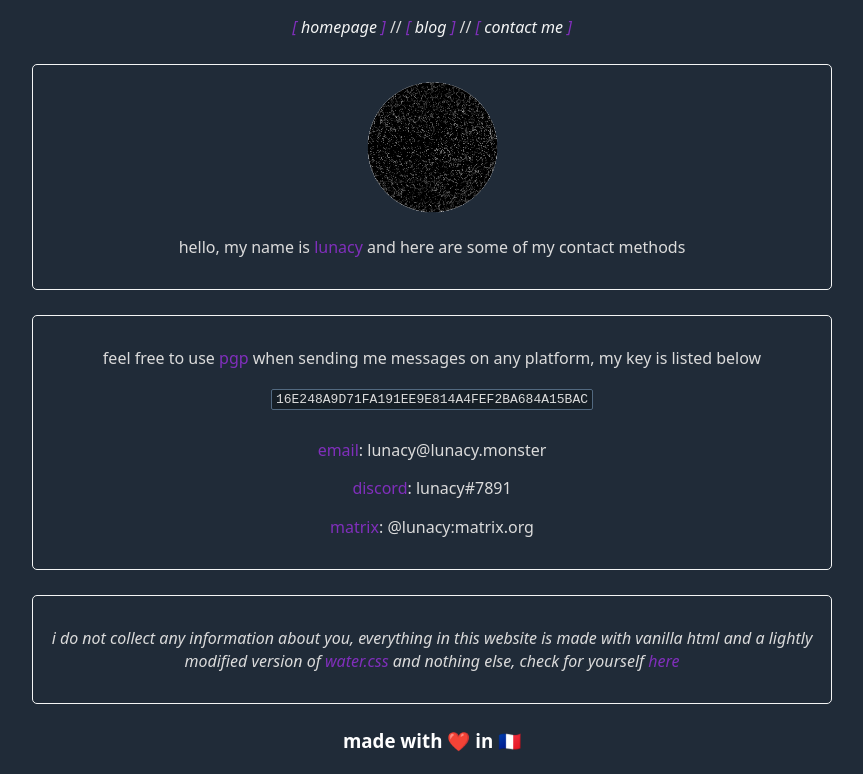
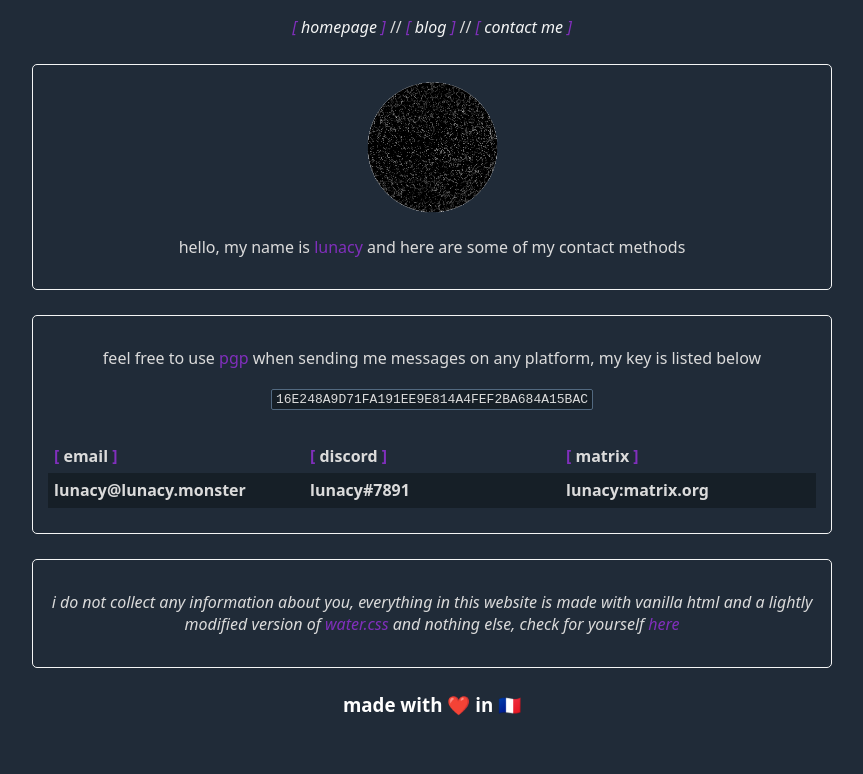
Before and after one commit to lunacy-monster/lunacy-monster.github.io, a plain HTML site: page contact-me/contact-me.html in a window 1280 px wide. Shown: the part 112-886 px from the top of the page, without its empty margins (208-1071 px from the left). After the commit the page ends 850 px from the top, so only its background shows below. Drawn offline with Linux system fonts and the light colour scheme.

Commit message:
contact me table
changed to a table instead of paragraphs like a dumby dumb dumb

```diff
--- a/contact-me/contact-me.html
+++ b/contact-me/contact-me.html
@@ -73,15 +73,36 @@
 
                 <div style="margin-bottom: 30px;"></div>
 
-                <p>
-                    <a>email</a>: lunacy@lunacy.monster
-                </p>
-                <p>
-                    <a>discord</a>: lunacy#7891
-                </p>
-                <p>
-                    <a>matrix</a>: @lunacy:matrix.org
-                </p>
+                <table>
+                    <tr>
+                        <th>
+                            <a>[</a>
+                            email
+                            <a>]</a>
+                        </th>
+                        <th>
+                            <a>[</a>
+                            discord
+                            <a>]</a>
+                        </th>
+                        <th>
+                            <a>[</a>
+                            matrix
+                            <a>]</a>
+                        </th>
+                    </tr>
+                    <tr>
+                        <th>
+                            lunacy@lunacy.monster
+                        </th>
+                        <th>
+                            lunacy#7891
+                        </th>
+                        <th>
+                            lunacy:matrix.org
+                        </th>
+                    </tr>
+                </table>
             </span>
         </article>
 
@@ -99,4 +120,5 @@
             made with &#10084;&#65039; in &#127467;&#127479;
         </h3>
     </section>
-</body></html>
+</body>
+</html>
```
